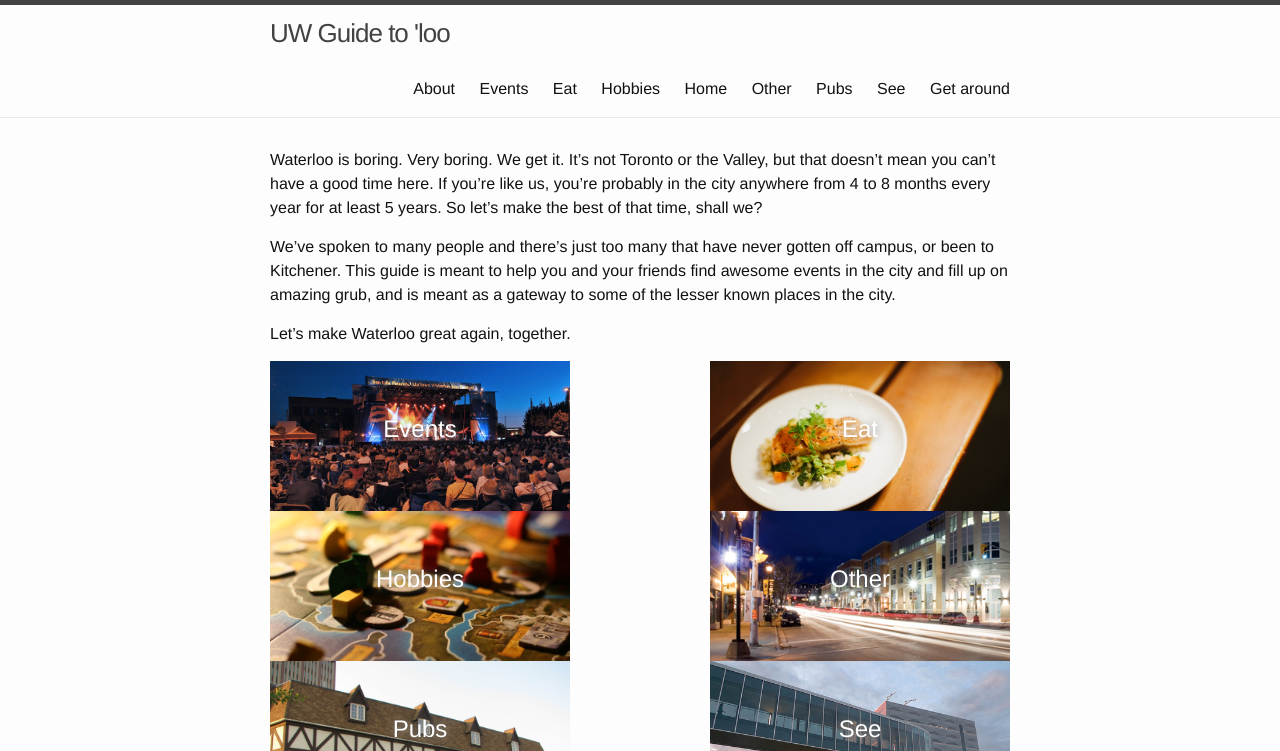
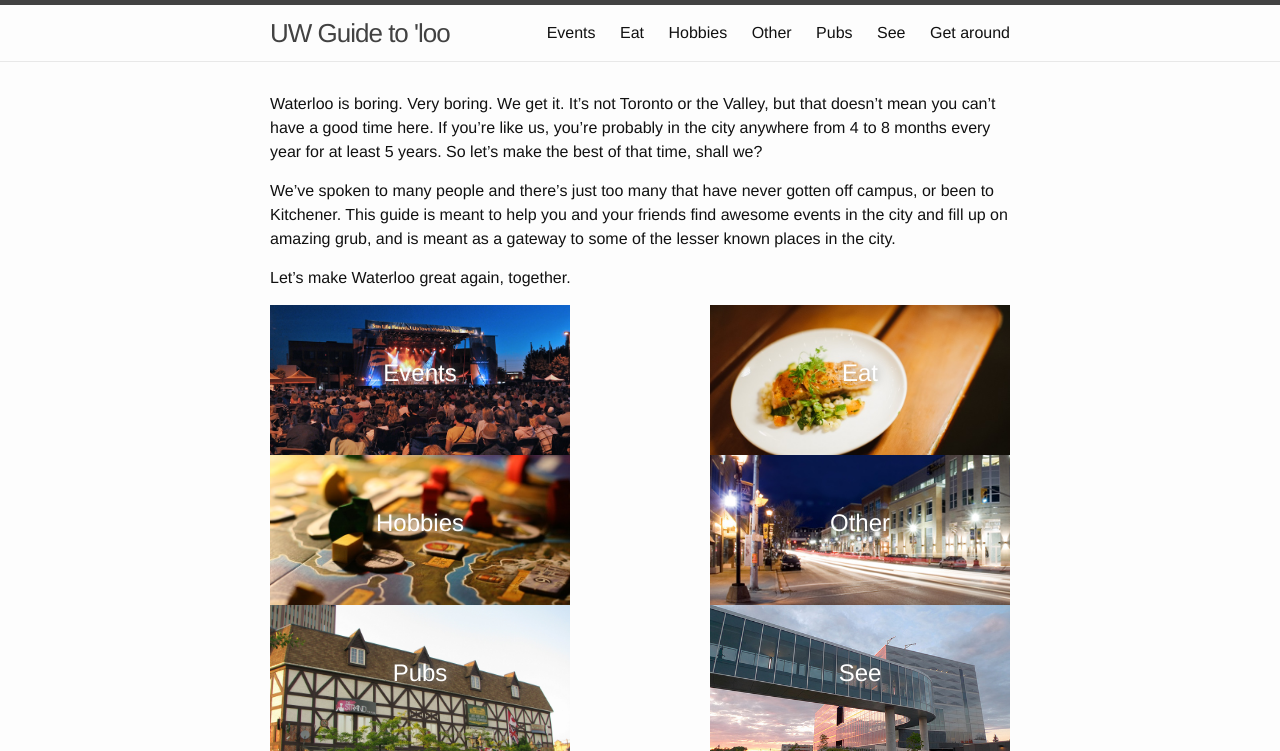
Before and after one commit to seductivegeese/guide, a Jekyll site: the page built from index.html, in a window 1280 px wide, cut to the strip 0-751 px from the top of the page. Built offline with Jekyll 4.4.1, drawn with Linux system fonts in a browser that asks for light colours.

Commit message:
fix header

```diff
--- a/_includes/header.html
+++ b/_includes/header.html
@@ -15,7 +15,7 @@
 
       <div class="trigger">
         {% for my_page in site.pages %}
-          {% if my_page.title %}
+          {% if my_page.slug and my_page.title %}
           <a class="page-link" href="{{ my_page.url | prepend: site.baseurl }}">{{ my_page.title }}</a>
           {% endif %}
         {% endfor %}
```
